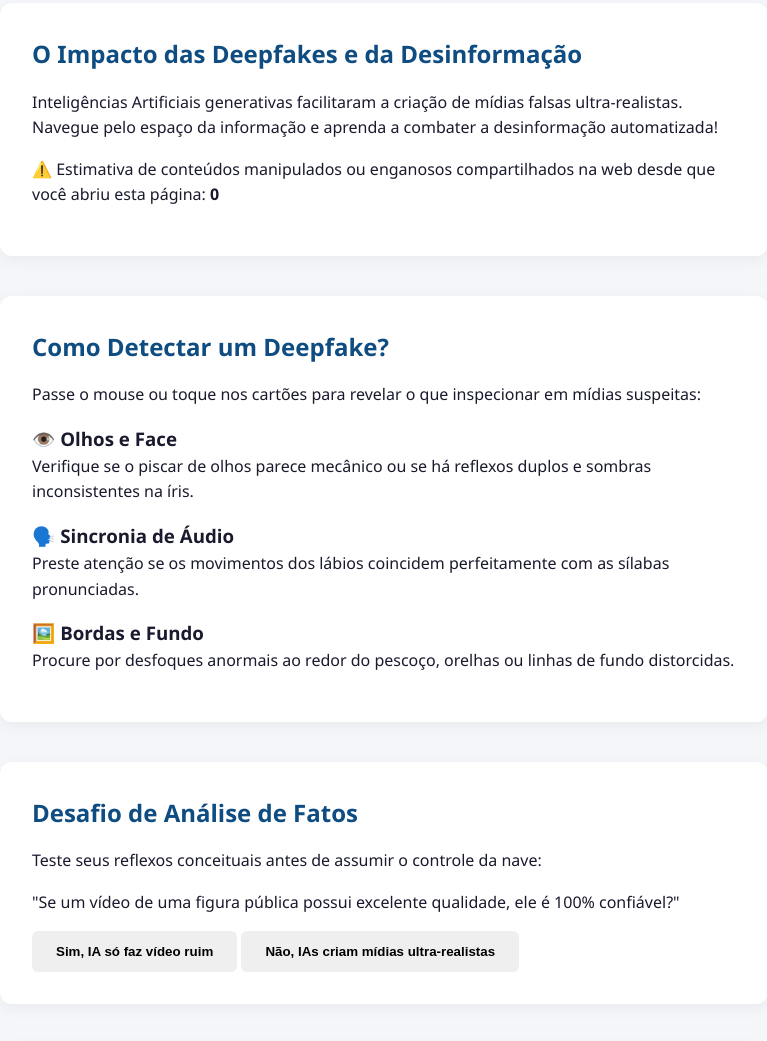
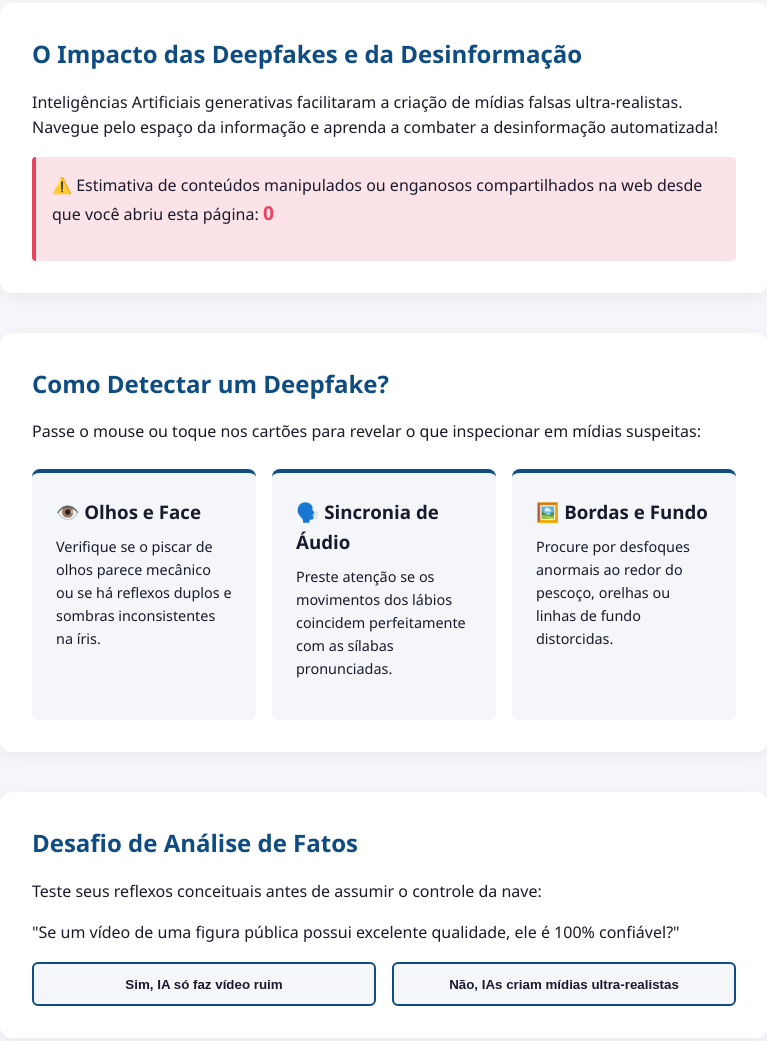
Before and after one commit to vicenterafaella/-cidadaniadigital2026, a plain HTML site: page index.html in a window 1280 px wide. Shown: the part 144-1185 px from the top of the page, without its empty margins (256-1023 px from the left). Drawn offline with Linux system fonts and the light colour scheme.

Commit message:
Update style.css

```diff
--- a/style.css
+++ b/style.css
@@ -3,7 +3,8 @@
     --cor-card: #ffffff;
     --cor-texto: #1a1a2e;
     --cor-primaria: #0f4c81;
-    --cor-neon-alerta: #e94560;
+    --cor-alerta: #e94560;
+    --cor-sucesso: #2ec4b6;
     --transicao: all 0.3s ease;
 }
 
@@ -62,7 +63,69 @@ p {
     margin-bottom: 1rem;
 }
 
-/* Centralização e ajuste do Canvas do Jogo */
+.alerta-estatistica {
+    background-color: rgba(233, 69, 96, 0.15);
+    padding: 1rem;
+    border-left: 4px solid var(--cor-alerta);
+    border-radius: 4px;
+    margin-top: 1rem;
+}
+
+#contador-fake {
+    color: var(--cor-alerta);
+    font-size: 1.2rem;
+}
+
+/* Layout Avançado Flexbox para os Cartões de Inspeção */
+.container-cards {
+    display: flex;
+    gap: 1rem;
+    justify-content: space-between;
+    flex-wrap: wrap;
+    margin-top: 1.5rem;
+}
+
+.card-inspecao {
+    flex: 1 1 220px;
+    background-color: var(--cor-fundo);
+    padding: 1.5rem;
+    border-radius: 8px;
+    border-top: 4px solid var(--cor-primaria);
+    transition: var(--transicao);
+}
+
+/* Efeito Hover Suave que guia a atenção do usuário */
+.card-inspecao:hover {
+    transform: translateY(-5px);
+    box-shadow: 0 6px 12px rgba(0,0,0,0.1);
+    background-color: rgba(130, 87, 229, 0.05);
+}
+
+.detalhe-card {
+    font-size: 0.9rem;
+    margin-top: 0.5rem;
+}
+
+/* Interface do Quiz */
+.botoes-quiz {
+    display: flex;
+    gap: 1rem;
+    margin-top: 1rem;
+}
+
+.btn-quiz {
+    flex: 1;
+    background-color: var(--cor-fundo);
+    border: 2px solid var(--cor-primaria);
+    color: var(--cor-texto);
+}
+
+.btn-quiz:hover {
+    background-color: var(--cor-primaria);
+    color: white;
+}
+
+/* Canvas do Jogo */
 #container-canvas {
     position: relative;
     width: 100%;
@@ -82,7 +145,7 @@ canvas {
 #tela-game-over {
     position: absolute;
     top: 0; left: 0; width: 100%; height: 100%;
-    background: rgba(0, 0, 0, 0.85);
+    background: rgba(0, 0, 0, 0.9);
     display: flex;
     flex-direction: column;
     justify-content: center;
@@ -99,6 +162,7 @@ canvas {
     margin-top: 1rem;
 }
 
+/* Formulário */
 .grupo-campo {
     display: flex;
     flex-direction: column;
@@ -146,14 +210,15 @@ button:hover {
     color: white;
 }
 
-#feedback-form {
+#feedback-form, #feedback-quiz {
     margin-top: 1rem;
     padding: 1rem;
     border-radius: 6px;
     font-weight: bold;
 }
 
-.sucesso { background-color: rgba(0, 180, 216, 0.2); color: #00b4d8; }
+.sucesso { background-color: rgba(46, 196, 182, 0.2); color: #2ec4b6; }
+.erro { background-color: rgba(233, 69, 96, 0.2); color: #e94560; }
 .escondido { display: none !important; }
 
 footer {
@@ -164,6 +229,6 @@ footer {
 }
 
 @media (max-width: 600px) {
-    header { flex-direction: column; gap: 1rem; }
+    header, .botoes-quiz { flex-direction: column; gap: 1rem; }
     #placar { flex-direction: column; align-items: center; gap: 0.5rem; }
 }
```
